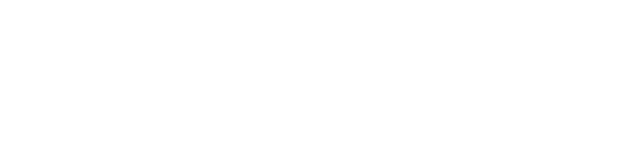
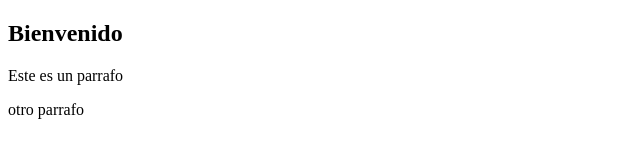
Before and after one commit to faruckchavarria/ClaseGit-1, a plain HTML site: page index.html in a window 1280 px wide. Shown: the whole page, without its empty margins (0-640 px from the left). Drawn offline with Linux system fonts and the light colour scheme.

Commit message:
Agregue un encabezado y dos parrafos

```diff
--- a/index.html
+++ b/index.html
@@ -6,6 +6,8 @@
     <title>Document</title>
 </head>
 <body>
-
+    <h2>Bienvenido</h2>
+    <p>Este es un parrafo</p>
+    <p>otro parrafo</p>
 </body>
 </html>
```
